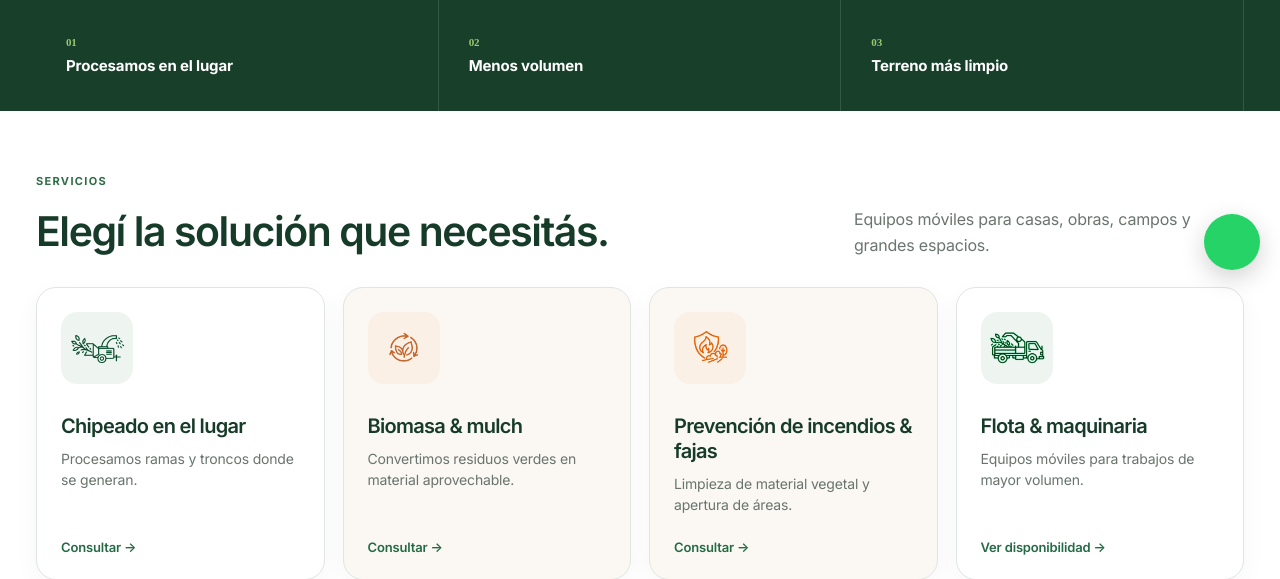
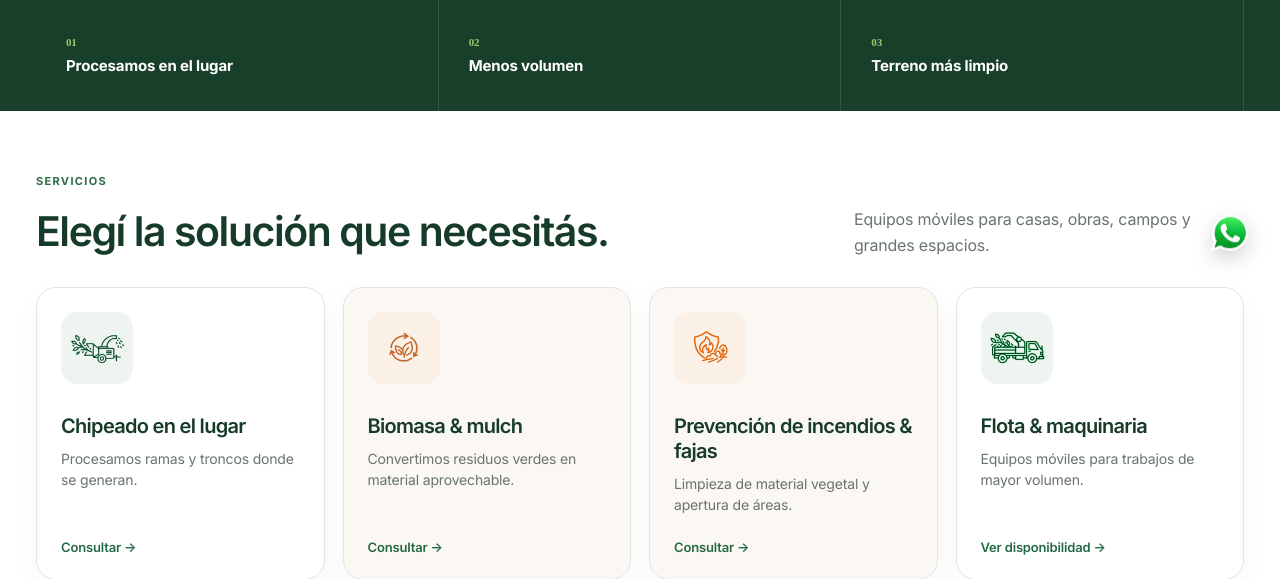
Before and after one commit to equantum-py/ecotritura, a Flask app: page / in a window 1280 px wide. Shown: the part 510-1089 px from the top of the page. Run offline with Flask 3, Linux system fonts and the light colour scheme.

Commit message:
Animar icono WhatsApp flotante sin fondo

```diff
--- a/static/css/style.css
+++ b/static/css/style.css
@@ -552,3 +552,25 @@ body .wa-float img,body .wa-float span{display:none!important}
  body .wa-float{right:14px!important;bottom:14px!important;width:52px!important;height:52px!important;min-width:52px!important;max-width:52px!important;min-height:52px!important;max-height:52px!important}
  body .wa-float svg{width:29px!important;height:29px!important;min-width:29px!important;max-width:29px!important;min-height:29px!important;max-height:29px!important}
 }
+
+/* WhatsApp flotante: asset del repo, sin fondo y con movimiento */
+body .wa-float{
+ width:62px!important;height:62px!important;min-width:62px!important;max-width:62px!important;
+ min-height:62px!important;max-height:62px!important;background:transparent!important;
+ box-shadow:none!important;border:0!important;border-radius:0!important;overflow:visible!important;
+ animation:waFloat 2.8s ease-in-out infinite!important;
+}
+body .wa-float img{
+ display:block!important;width:62px!important;height:62px!important;max-width:62px!important;max-height:62px!important;
+ object-fit:contain!important;margin:0!important;padding:0!important;
+ filter:drop-shadow(0 7px 10px rgba(0,0,0,.18));
+ animation:waPulse 2.8s ease-in-out infinite!important;
+}
+body .wa-float svg{display:none!important}
+@keyframes waFloat{0%,100%{transform:translateY(0)}50%{transform:translateY(-7px)}}
+@keyframes waPulse{0%,72%,100%{transform:scale(1)}78%{transform:scale(1.09)}84%{transform:scale(.98)}90%{transform:scale(1.05)}}
+@media(max-width:720px){
+ body .wa-float{width:56px!important;height:56px!important;min-width:56px!important;max-width:56px!important;min-height:56px!important;max-height:56px!important}
+ body .wa-float img{width:56px!important;height:56px!important;max-width:56px!important;max-height:56px!important}
+}
+@media(prefers-reduced-motion:reduce){body .wa-float,body .wa-float img{animation:none!important}}
```
